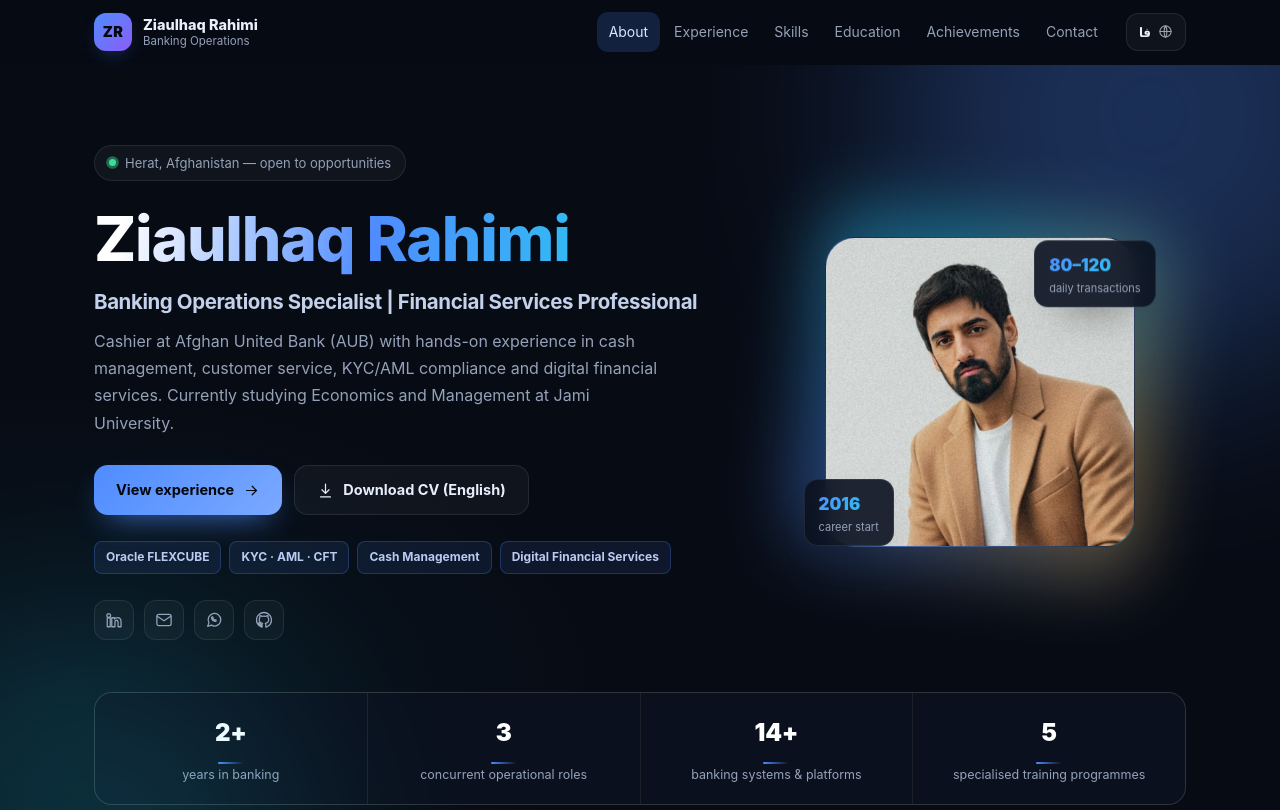
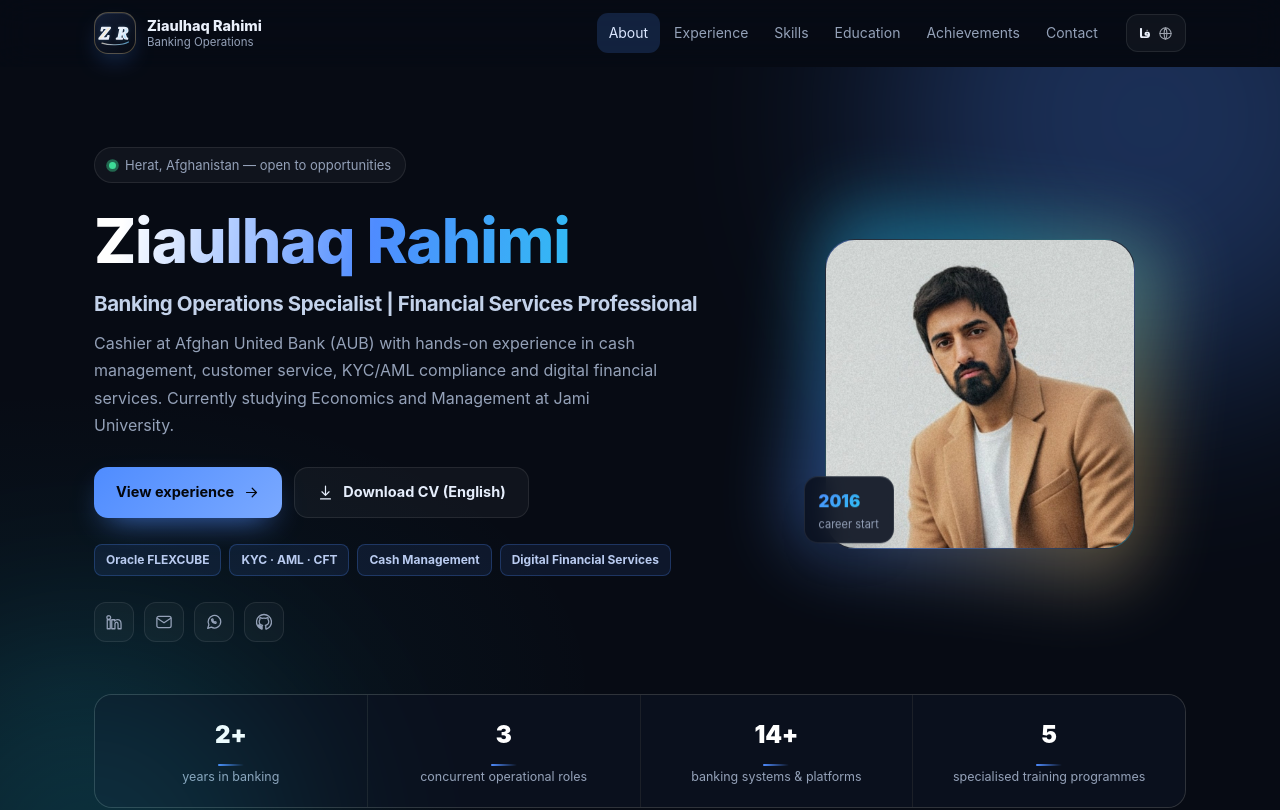
Before and after one commit to Zia-Rahimi1997/Zia-Rahimi1997.github.io, a plain HTML site: page index.html in a window 1280 px wide. Shown: the top 810 px of the page. Drawn offline with Linux system fonts and the light colour scheme.

Commit message:
Calligraphic monogram, remove daily-transactions badge and footer credit

```diff
--- a/assets/style.css
+++ b/assets/style.css
@@ -77,10 +77,31 @@ svg{width:100%;height:100%;stroke:currentColor;fill:none;stroke-width:1.7;stroke
 .nav-inner{max-width:var(--wrap);margin-inline:auto;padding:12px 24px;display:flex;align-items:center;gap:16px}
 .brand{display:flex;align-items:center;gap:11px}
 .brand-mark{
-  width:38px;height:38px;display:grid;place-items:center;border-radius:12px;flex:none;
-  background:linear-gradient(135deg,var(--accent),#8b5cf6);
-  color:#04070d;font-weight:900;font-size:14.5px;letter-spacing:.02em;
-  box-shadow:0 8px 22px -12px rgba(79,140,255,.95);
+  position:relative;width:42px;height:42px;display:grid;place-items:center;border-radius:14px;flex:none;
+  background:linear-gradient(145deg,rgba(19,30,54,.98),rgba(7,11,20,.98));
+  border:1px solid rgba(245,213,138,.3);
+  box-shadow:0 10px 28px -13px rgba(79,140,255,.95),inset 0 1px 0 rgba(255,255,255,.08);
+  overflow:hidden;transition:transform .3s var(--ease),border-color .3s,box-shadow .3s;
+}
+.brand-mark::before{
+  content:"";position:absolute;inset:-45%;
+  background:linear-gradient(115deg,transparent 38%,rgba(255,255,255,.12) 49%,transparent 60%);
+  transform:translateX(-70%) rotate(8deg);transition:transform .55s var(--ease);
+}
+.brand:hover .brand-mark{
+  transform:translateY(-1px) rotate(-2deg);border-color:rgba(245,213,138,.58);
+  box-shadow:0 14px 32px -14px rgba(79,140,255,1),inset 0 1px 0 rgba(255,255,255,.12);
+}
+.brand:hover .brand-mark::before{transform:translateX(70%) rotate(8deg)}
+.brand-monogram{position:relative;width:40px;height:35px;overflow:visible}
+.brand-monogram .mono-type{
+  fill:url(#monogramInk);font-family:Georgia,"Times New Roman",serif;font-size:21px;
+  font-weight:700;font-style:italic;letter-spacing:1.7px;
+  filter:drop-shadow(0 0 3px rgba(98,199,255,.18));
+}
+.brand-monogram .mono-flourish{
+  fill:none;stroke:url(#monogramInk);stroke-width:1.15;stroke-linecap:round;
+  vector-effect:non-scaling-stroke;opacity:.68;
 }
 .brand-text{display:flex;flex-direction:column;line-height:1.25}
 .brand-text strong{font-size:14.5px;font-weight:800}
@@ -183,8 +204,7 @@ html[dir="rtl"] .btn-primary svg{transform:scaleX(-1)}
   background:rgba(11,17,32,.9);border:1px solid var(--card-brd);backdrop-filter:blur(10px);
   box-shadow:0 20px 44px -26px #000;animation:float 5.5s ease-in-out infinite;
 }
-.float-1{top:4%;inset-inline-end:-5%}
-.float-2{bottom:2%;inset-inline-start:-5%;animation-delay:1.5s}
+.float-2{bottom:2%;inset-inline-start:-5%}
 .fc-num{font-weight:900;font-size:1.05rem;background:linear-gradient(135deg,var(--accent),var(--accent-2));-webkit-background-clip:text;background-clip:text;color:transparent}
 .fc-label{font-size:11px;color:var(--muted);line-height:1.4;white-space:nowrap}
 @keyframes float{50%{transform:translateY(-9px)}}
@@ -400,7 +420,6 @@ a.contact-item:hover{border-color:rgba(79,140,255,.55);transform:translateY(-2px
   .stat-strip{grid-template-columns:repeat(2,1fr)}
   .skills-grid,.ach-grid{grid-template-columns:1fr}
   .skills-grid > article:last-child{grid-column:auto}
-  .float-1{inset-inline-end:-2%}
   .float-2{inset-inline-start:-2%}
 }
 @media (max-width:540px){
--- a/index.html
+++ b/index.html
@@ -19,7 +19,19 @@
 <header class="nav" id="nav">
   <div class="nav-inner">
     <a href="#top" class="brand">
-      <span class="brand-mark">ZR</span>
+      <span class="brand-mark" aria-label="ZR">
+        <svg class="brand-monogram" viewBox="0 0 52 44" role="img" aria-hidden="true">
+          <defs>
+            <linearGradient id="monogramInk" x1="7" y1="7" x2="45" y2="36" gradientUnits="userSpaceOnUse">
+              <stop offset="0" stop-color="#f5d58a"/>
+              <stop offset=".5" stop-color="#ffffff"/>
+              <stop offset="1" stop-color="#62c7ff"/>
+            </linearGradient>
+          </defs>
+          <text class="mono-type" x="25" y="29" text-anchor="middle">Z R</text>
+          <path class="mono-flourish" d="M9 34.5C18 37.5 35.5 37.5 43.5 33"/>
+        </svg>
+      </span>
       <span class="brand-text">
         <strong data-fa="ضیاءالحق رحیمی" data-en="Ziaulhaq Rahimi">ضیاءالحق رحیمی</strong>
         <small data-fa="عملیات بانکی" data-en="Banking Operations">عملیات بانکی</small>
@@ -98,10 +110,6 @@
           <div class="avatar-ring"></div>
           <div class="avatar">
             <img src="assets/me.jpg" alt="Ziaulhaq Rahimi" width="900" height="900" loading="eager" />
-          </div>
-          <div class="float-card float-1">
-            <span class="fc-num">80–120</span>
-            <span class="fc-label" data-fa="تراکنش روزانه" data-en="daily transactions">تراکنش روزانه</span>
           </div>
           <div class="float-card float-2">
             <span class="fc-num">2016</span>
@@ -503,7 +511,6 @@
 <footer class="footer">
   <div class="wrap footer-inner">
     <p>© <span id="year">2026</span> <span data-fa="ضیاءالحق رحیمی" data-en="Ziaulhaq Rahimi">ضیاءالحق رحیمی</span> — <span data-fa="هرات، افغانستان" data-en="Herat, Afghanistan">هرات، افغانستان</span></p>
-    <p class="muted" data-fa="ساخته‌شده با HTML، CSS و JavaScript" data-en="Built with HTML, CSS &amp; JavaScript">ساخته‌شده با HTML، CSS و JavaScript</p>
   </div>
 </footer>
 
```
